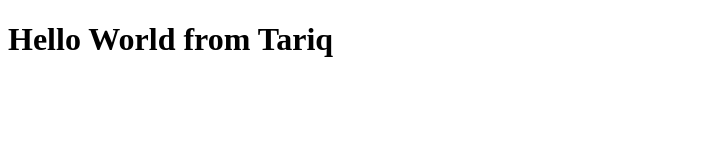
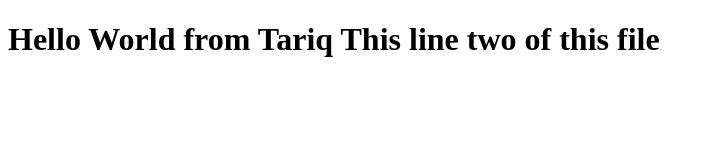
Before and after one commit to Tarmin/BootCamp_Tariq, a plain HTML site: page index.html in a window 1280 px wide. Shown: the whole page, without its empty margins (0-714 px from the left). Drawn offline with Linux system fonts and the light colour scheme.

Commit message:
update2 index.html
Added new line

```diff
--- a/index.html
+++ b/index.html
@@ -6,6 +6,8 @@
     <title>Document</title>
 </head>
 <body>
-    <h1>Hello World from Tariq</h1>
+    <h1>Hello World from Tariq
+        This line two of this file
+    </h1>
 </body>
 </html>
```
